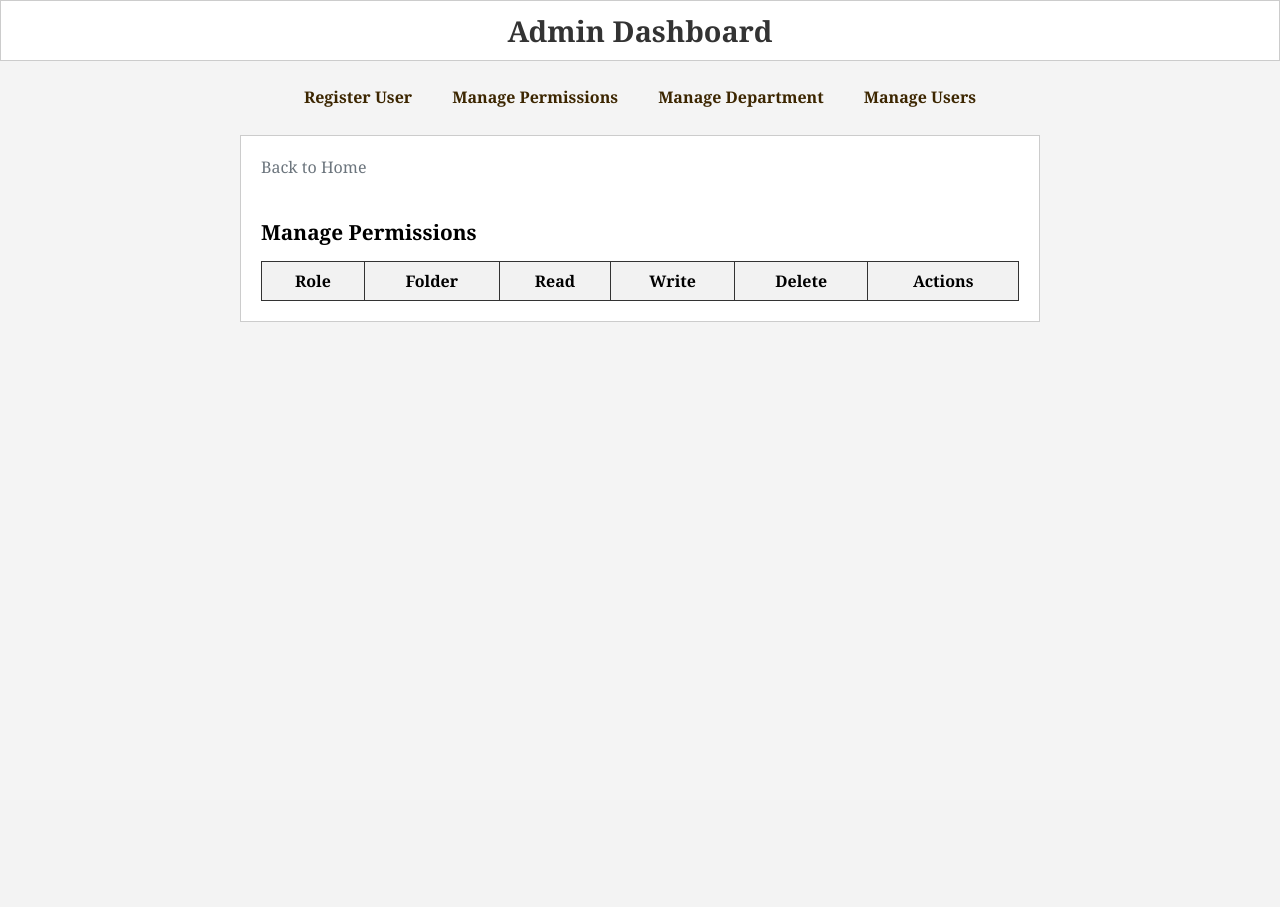
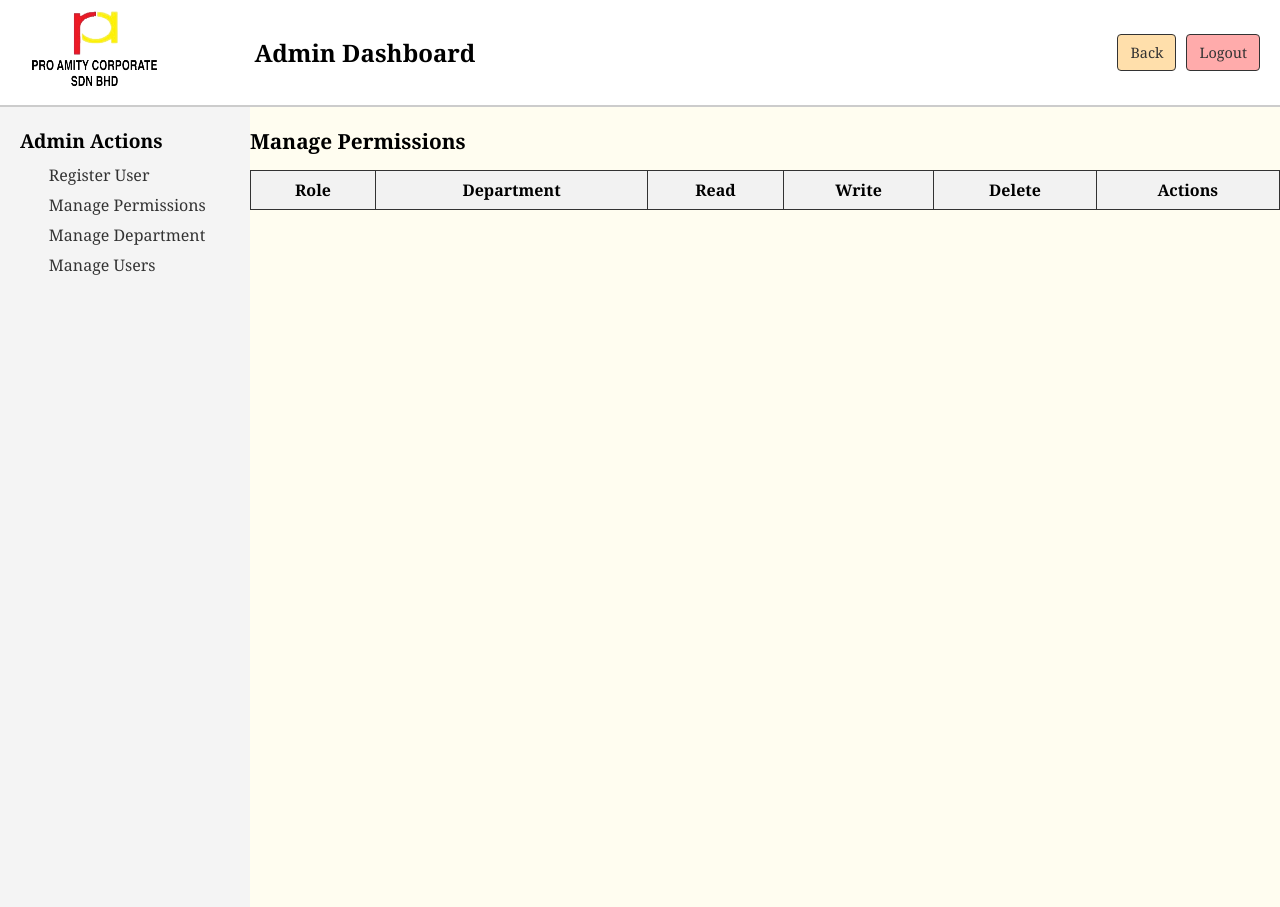
Before and after one commit to G-Mortelix/web-dev-pa-staff, a Flask app: page /admin_dashboard in a window 1280 px wide, after a click on "Manage Permissions". Before the commit the page ends 322 px from the top, so only its background shows below. Run offline with Flask 3, Linux system fonts and the light colour scheme; a user stored in the database is signed in; tables that the repository leaves empty hold one stand-in row (values such as "Sample post"); lists and menus that the app fills with data are empty; parts of the project's set-up code (start-up, migrations or seed data) failed here and were passed over.

Commit message:
adjusted the stying of admin dashboard to follow homepage, and did some enhancement on the permission management

```diff
--- a/app.py
+++ b/app.py
@@ -1,9 +1,10 @@
 import os, re, shutil
 from functools import wraps
-from sqlalchemy import case
 from dotenv import load_dotenv
 from flask_migrate import Migrate
 from flask_sqlalchemy import SQLAlchemy
+from sqlalchemy import case, ForeignKey
+from sqlalchemy.orm import relationship
 from werkzeug.utils import secure_filename
 from werkzeug.security import generate_password_hash, check_password_hash
 from flask import Flask, render_template, redirect, url_for, request, flash, jsonify, session, abort
@@ -53,6 +54,8 @@
     dept_id = db.Column(db.Integer, primary_key=True)
     dept_name = db.Column(db.String(50), unique=True, nullable=False)
 
+    permissions = db.relationship("Permission", back_populates="department")
+
 class Folder(db.Model):
     __tablename__ = 'folders'
     folder_id = db.Column(db.Integer, primary_key=True)
@@ -71,11 +74,15 @@
 class Permission(db.Model):
     __tablename__ = 'permissions'
     permission_id = db.Column(db.Integer, primary_key=True, autoincrement=True)
-    role_id = db.Column(db.Integer, db.ForeignKey('roles.role_id'))
-    folder_id = db.Column(db.Integer, db.ForeignKey('folders.folder_id'))
+    role_id = db.Column(db.Integer, db.ForeignKey('roles.role_id'), nullable=False)
+    dept_id = db.Column(db.Integer, db.ForeignKey('departments.dept_id'), nullable=False)
     read_permission = db.Column(db.Boolean, default=True)
     write_permission = db.Column(db.Boolean, default=False)
     delete_permission = db.Column(db.Boolean, default=False)
+
+    # Define the relationships
+    role = db.relationship("Role", backref="permissions")
+    department = db.relationship("Department", back_populates="permissions", foreign_keys=[dept_id])
 
 def super_admin_required(f):
     @wraps(f)
@@ -388,6 +395,27 @@
     db.session.commit()
     return jsonify(success=True)
 
+@app.route('/update_permission', methods=['POST'])
+@login_required
+@super_admin_required
+def update_permission():
+    data = request.get_json()
+    permission_id = data.get('permission_id')
+    read_permission = data.get('read_permission')
+    write_permission = data.get('write_permission')
+    delete_permission = data.get('delete_permission')
+
+    permission = Permission.query.get(permission_id)
+    if permission:
+        permission.read_permission = read_permission
+        permission.write_permission = write_permission
+        permission.delete_permission = delete_permission
+        db.session.commit()
+        return jsonify(success=True)
+    else:
+        return jsonify(success=False, error="Permission not found")
+
+
 @app.route('/logout')
 @login_required
 def logout():
--- a/templates/admin_dashboard.html
+++ b/templates/admin_dashboard.html
@@ -1,24 +1,35 @@
 <!DOCTYPE html>
 <html lang="en">
 <head>
-    <title>Admin Dashboard</title>
+    <title>Admin Dashboard - Pro Amity Corporate Sdn Bhd</title>
     <link rel="stylesheet" href="{{ url_for('static', filename='style/styles.css') }}">
 </head>
-<body class="admin-dashboard">
-    <header class="dashboard-header">
+<body>
+    <header>
+        <div class="header-logo">
+            <img src="{{ url_for('static', filename='icons/proamity-logo.png') }}" alt="Company Logo" class="logo">
+        </div>
+        <div class="header-title">
             <h1>Admin Dashboard</h1>
+        </div>
+        <div class="header-buttons">
+            <a href="{{ url_for('home') }}" class="dashboard-button">Back</a>
+            <a href="{{ url_for('logout') }}" class="logout-button">Logout</a>
+        </div>
     </header>
 
-    <div class="dashboard-tabs">
-        <a href="javascript:void(0)" onclick="toggleSection('registerSection')">Register User</a>
-        <a href="javascript:void(0)" onclick="toggleSection('managePermissionsSection')">Manage Permissions</a>
-        <a href="javascript:void(0)" onclick="toggleSection('manageDepartmentSection')">Manage Department</a>
-        <a href="javascript:void(0)" onclick="toggleSection('manageUsersSection')">Manage Users</a>
-    </div>
+    <div class="container">
+        <aside class="sidebar">
+            <h2>Admin Actions</h2>
+            <ul>
+                <li><a href="javascript:void(0)" onclick="toggleSection('registerSection')">Register User</a></li>
+                <li><a href="javascript:void(0)" onclick="toggleSection('managePermissionsSection')">Manage Permissions</a></li>
+                <li><a href="javascript:void(0)" onclick="toggleSection('manageDepartmentSection')">Manage Department</a></li>
+                <li><a href="javascript:void(0)" onclick="toggleSection('manageUsersSection')">Manage Users</a></li>
+            </ul>
+        </aside>
 
-    <div class="dashboard-content">
-        <a href="{{ url_for('home') }}" class="back-link">Back to Home</a>
-
+        <main class="pdf-viewer-container">
             <!-- Register New User Section -->
             <div id="registerSection" class="admin-section">
                 <h2>Register a New User</h2>
@@ -48,12 +59,12 @@
             </div>
 
             <!-- Manage Permissions Section -->
-        <div id="managePermissionsSection" class="admin-section">
+            <div id="managePermissionsSection" class="admin-section" style="display: none;">
                 <h2>Manage Permissions</h2>
                 <table class="permissions-table">
                     <tr>
                         <th>Role</th>
-                    <th>Folder</th>
+                        <th>Department</th>
                         <th>Read</th>
                         <th>Write</th>
                         <th>Delete</th>
@@ -62,7 +73,7 @@
                     {% for permission in permissions %}
                         <tr>
                             <td>{{ permission.role.role_name }}</td>
-                        <td>{{ permission.folder.folder_name }}</td>
+                            <td>{{ permission.department.dept_name }}</td>
                             <td>{{ 'Yes' if permission.read_permission else 'No' }}</td>
                             <td>{{ 'Yes' if permission.write_permission else 'No' }}</td>
                             <td>{{ 'Yes' if permission.delete_permission else 'No' }}</td>
@@ -75,14 +86,10 @@
             <!-- Manage Department Section -->
             <div id="manageDepartmentSection" class="admin-section" style="display: none;">
                 <h2>Manage Department</h2>
-
-            <!-- Initial buttons to choose between Add or Delete Department -->
                 <div id="manageDeptOptions">
                     <button onclick="showAddDeptForm()">Add Department</button>
                     <button onclick="showDeleteDeptForm()">Delete Department</button>
                 </div>
-
-            <!-- Add Department Form -->
                 <div id="addDeptForm" style="display: none;">
                     <h3>Add Department</h3>
                     <form method="POST" action="{{ url_for('add_department') }}">
@@ -92,8 +99,6 @@
                         <button type="button" onclick="resetManageDept()">Back</button>
                     </form>
                 </div>
-
-            <!-- Delete Department Form -->
                 <div id="deleteDeptForm" style="display: none;">
                     <h3>Delete Department</h3>
                     <form method="POST" action="{{ url_for('delete_department') }}">
@@ -110,7 +115,7 @@
             </div>
 
             <!-- Manage Users Section -->
-        <div id="manageUsersSection" class="admin-section">
+            <div id="manageUsersSection" class="admin-section" style="display: none;">
                 <h2>Manage Users</h2>
                 <table class="users-table">
                     <tr>
@@ -129,6 +134,7 @@
                     {% endfor %}
                 </table>
             </div>
+        </main>
     </div>
 
     <script>
@@ -139,7 +145,6 @@
             document.getElementById(sectionId).style.display = 'block';
         }
 
-        // Display the register section by default on page load
         document.addEventListener("DOMContentLoaded", function() {
             toggleSection('registerSection');
         });
```
Also changed, not shown: migrations/versions/973fb6fb04f0_fix_dept_id_foreign_key_in_permission_.py (added, +44 -0 lines), templates/manage_permissions.html (deleted, +0 -29 lines), templates/registration.html (deleted, +0 -49 lines). Lines whose indentation alone changed are shown as unchanged.
